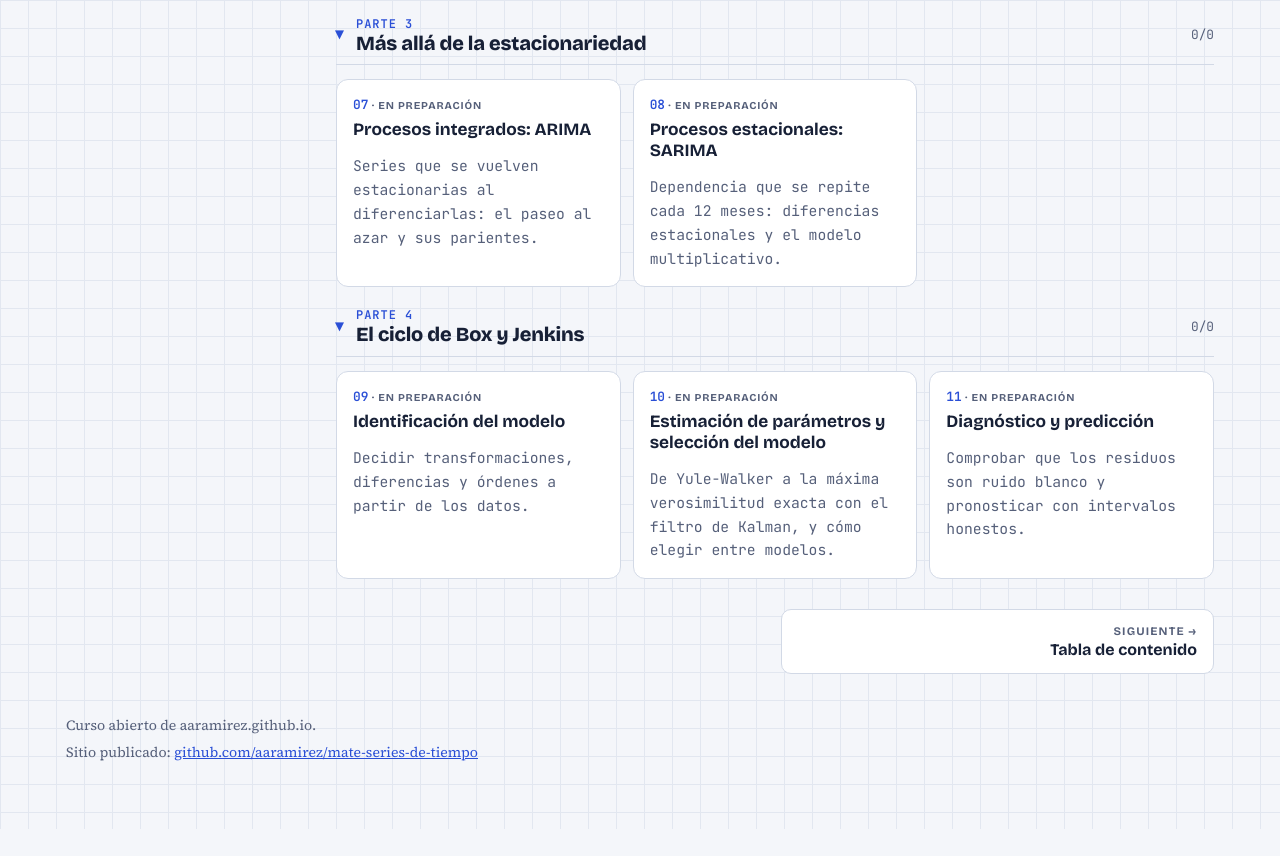
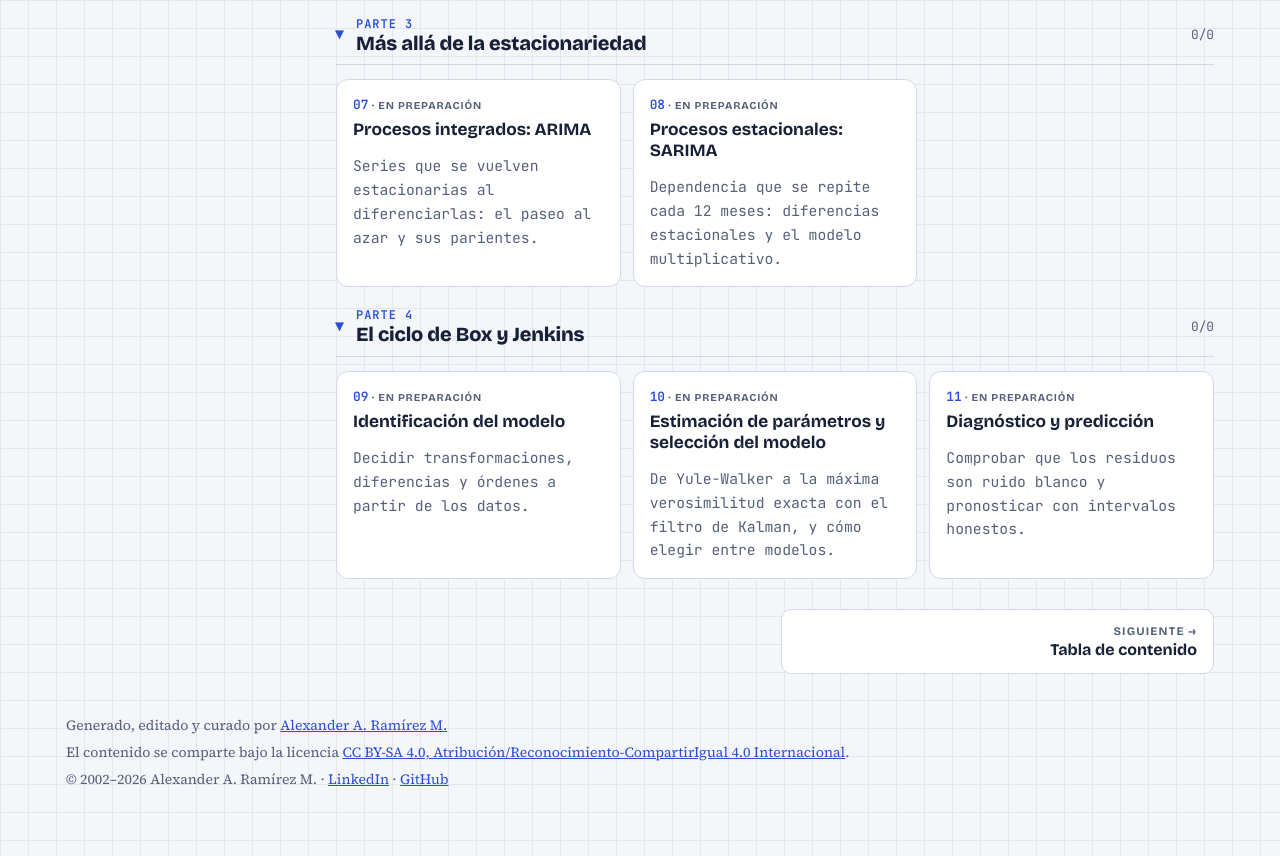
Before and after one commit to aaramirez/mate-series-de-tiempo, a plain HTML site: page index.html in a window 1280 px wide. Shown: the part 2128-2984 px from the top of the page. Before the commit the page ends 2957 px from the top, so only its background shows below. Drawn offline with nearby package versions, Linux system fonts and the light colour scheme.

Commit message:
Pie común: autoría, licencia CC BY-SA 4.0 y año que se actualiza solo

```diff
--- a/index.html
+++ b/index.html
@@ -87,7 +87,7 @@ height="0" width="0" style="display:none;visibility:hidden"></iframe></noscript>
 <nav class="pager" id="pager" aria-label="Capítulo anterior y siguiente"></nav>
 </main>
 </div>
-<footer><span>Curso abierto de aaramirez.github.io.</span><span>Sitio publicado: <a href="https://github.com/aaramirez/mate-series-de-tiempo" target="_blank" rel="noopener">github.com/aaramirez/mate-series-de-tiempo</a></span></footer>
+<footer><span>Generado, editado y curado por <a href="https://www.linkedin.com/in/alexander-ramirez-morales/" target="_blank" rel="noopener">Alexander A. Ramírez M.</a></span><span>El contenido se comparte bajo la licencia <a href="https://creativecommons.org/licenses/by-sa/4.0/deed.es" target="_blank" rel="noopener">CC BY-SA 4.0, Atribución/Reconocimiento-CompartirIgual 4.0 Internacional</a>.</span><span>© 2002–<span data-anio>2026</span> Alexander A. Ramírez M. · <a href="https://www.linkedin.com/in/alexander-ramirez-morales/" target="_blank" rel="noopener">LinkedIn</a> · <a href="https://github.com/aaramirez" target="_blank" rel="noopener">GitHub</a></span><script>document.querySelectorAll('[data-anio]').forEach(function (e) { e.textContent = new Date().getFullYear(); });</script></footer>
 </div>
 <script src="assets/lab.js"></script>
 </body>
```
Also changed, not shown: temario.html (+1 -1 lines).
